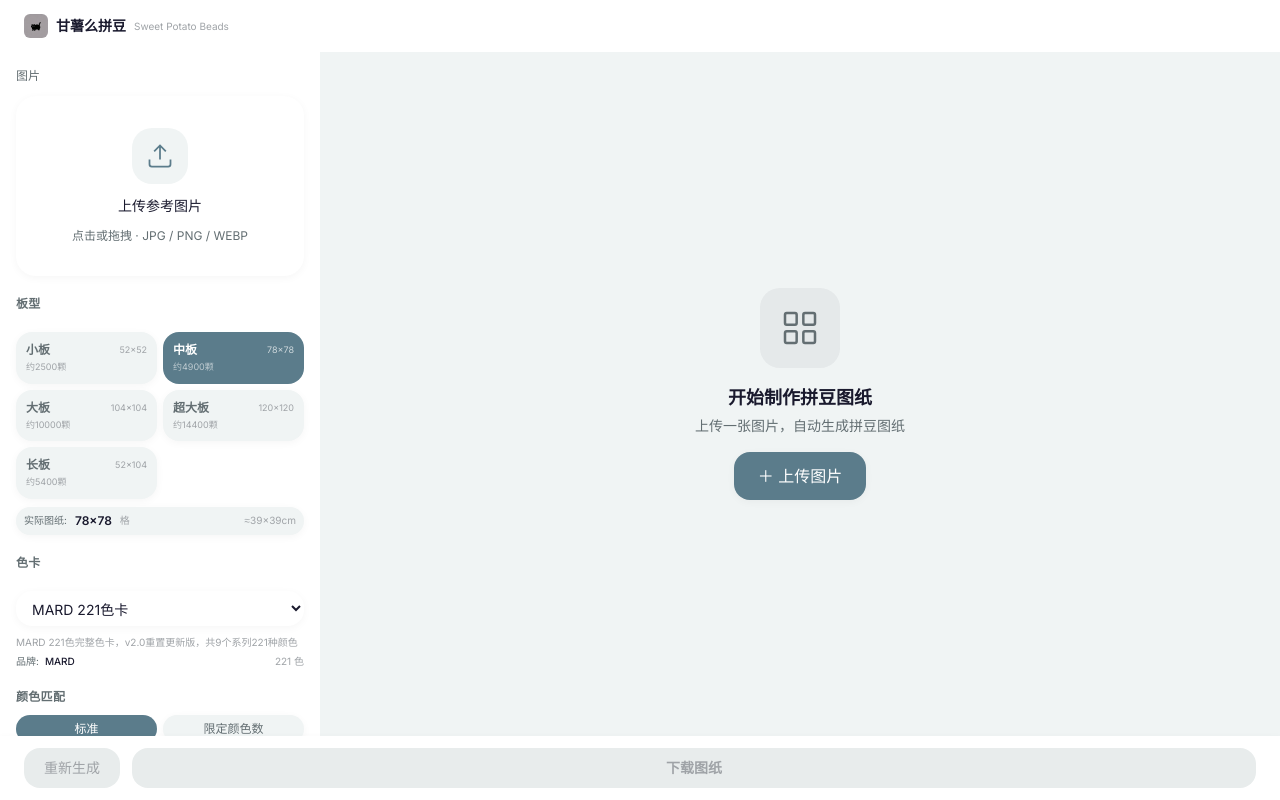
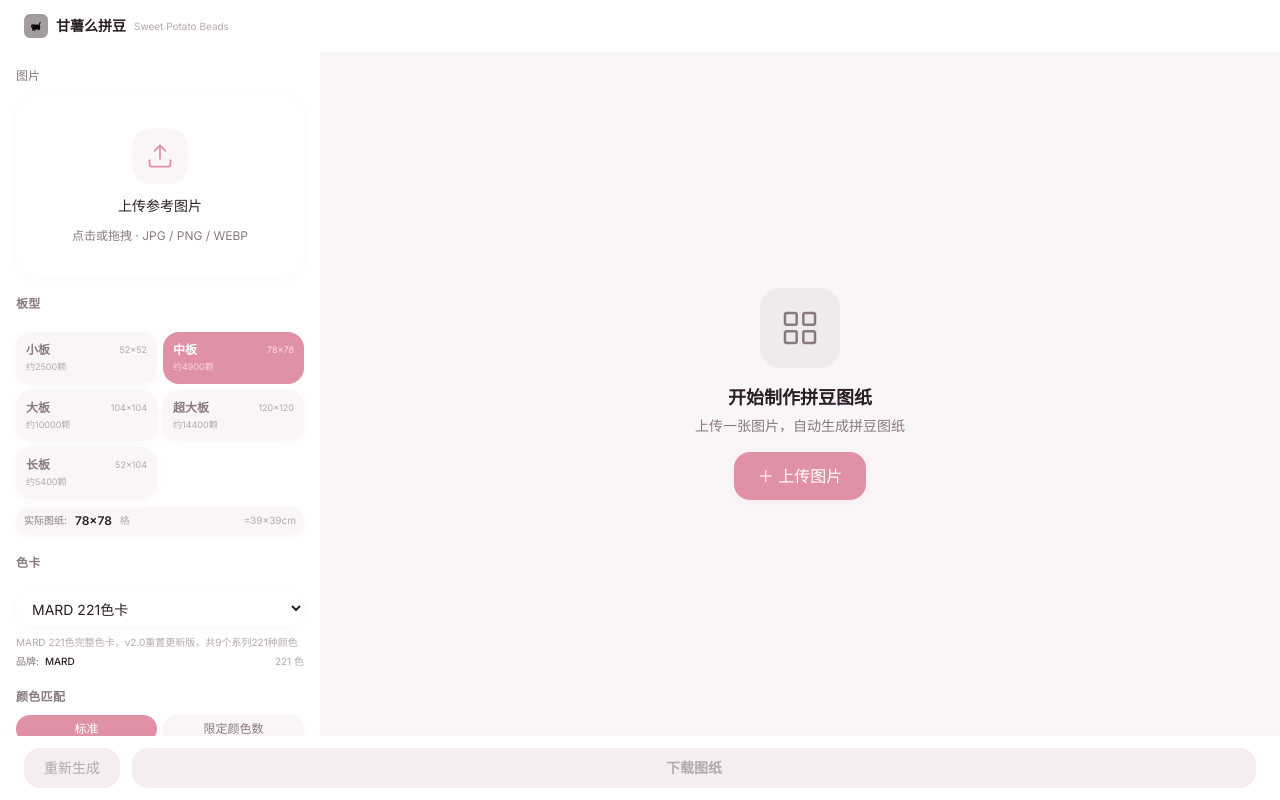
Before and after one commit to yuki243636-netizen/bead-pattern-generator, a React (Vite) app: page / in a window 1280 px wide. Built offline with nearby package versions, Linux system fonts and the light colour scheme.

Commit message:
style: UI配色从青色系调整为粉色系

```diff
--- a/src/index.css
+++ b/src/index.css
@@ -3,13 +3,13 @@
 @tailwind utilities;
 
 :root {
-  --color-bg: #F0F4F4;
+  --color-bg: #FAF5F7;
   --color-surface: #FFFFFF;
-  --color-border: #DDE3E3;
-  --color-text: #1A1A2E;
-  --color-text-secondary: #636E72;
-  --color-text-tertiary: #9FA3A7;
-  --color-accent: #5B7C8B;
+  --color-border: #E8DDE2;
+  --color-text: #2B1E26;
+  --color-text-secondary: #8A7A82;
+  --color-text-tertiary: #B5A8AE;
+  --color-accent: #E091A6;
 }
 
 * {
@@ -42,11 +42,11 @@ body {
   background: transparent;
 }
 ::-webkit-scrollbar-thumb {
-  background: #DDE3E3;
+  background: #E8DDE2;
   border-radius: 3px;
 }
 ::-webkit-scrollbar-thumb:hover {
-  background: #C5CCCC;
+  background: #D4C5CC;
 }
 
 /* Range 滑块样式 */
@@ -55,7 +55,7 @@ input[type='range'] {
   appearance: none;
   height: 4px;
   border-radius: 2px;
-  background: #DDE3E3;
+  background: #E8DDE2;
   outline: none;
 }
 input[type='range']::-webkit-slider-thumb {
@@ -64,10 +64,10 @@ input[type='range']::-webkit-slider-thumb {
   width: 18px;
   height: 18px;
   border-radius: 50%;
-  background: #5B7C8B;
+  background: #E091A6;
   cursor: pointer;
   transition: transform 0.15s ease;
-  box-shadow: 0 2px 6px rgba(91, 124, 139, 0.3);
+  box-shadow: 0 2px 6px rgba(224, 145, 166, 0.3);
 }
 input[type='range']::-webkit-slider-thumb:hover {
   transform: scale(1.15);
@@ -76,10 +76,10 @@ input[type='range']::-moz-range-thumb {
   width: 18px;
   height: 18px;
   border-radius: 50%;
-  background: #5B7C8B;
+  background: #E091A6;
   cursor: pointer;
   border: none;
-  box-shadow: 0 2px 6px rgba(91, 124, 139, 0.3);
+  box-shadow: 0 2px 6px rgba(224, 145, 166, 0.3);
 }
 
 /* Number input 去除箭头 */
@@ -154,7 +154,7 @@ input[type='number'] {
 .mobile-slider::-webkit-slider-runnable-track {
   height: 4px;
   border-radius: 2px;
-  background: #DDE3E3;
+  background: #E8DDE2;
 }
 .mobile-slider::-webkit-slider-thumb {
   -webkit-appearance: none;
@@ -162,24 +162,24 @@ input[type='number'] {
   width: 28px;
   height: 28px;
   border-radius: 50%;
-  background: #5B7C8B;
+  background: #E091A6;
   cursor: pointer;
   margin-top: -12px;
-  box-shadow: 0 2px 8px rgba(91, 124, 139, 0.3);
+  box-shadow: 0 2px 8px rgba(224, 145, 166, 0.3);
 }
 .mobile-slider::-moz-range-track {
   height: 4px;
   border-radius: 2px;
-  background: #DDE3E3;
+  background: #E8DDE2;
 }
 .mobile-slider::-moz-range-thumb {
   width: 28px;
   height: 28px;
   border-radius: 50%;
-  background: #5B7C8B;
+  background: #E091A6;
   cursor: pointer;
   border: none;
-  box-shadow: 0 2px 8px rgba(91, 124, 139, 0.3);
+  box-shadow: 0 2px 8px rgba(224, 145, 166, 0.3);
 }
 
 /* 防止移动端双击缩放 */
--- a/src/utils/exporter.ts
+++ b/src/utils/exporter.ts
@@ -117,7 +117,7 @@ function openImageInNewTab(dataUrl: string): void {
           <style>
             * { margin: 0; padding: 0; box-sizing: border-box; }
             body {
-              background: #1a1a1a;
+              background: #2B1E26;
               display: flex;
               flex-direction: column;
               align-items: center;
--- a/tailwind.config.js
+++ b/tailwind.config.js
@@ -9,38 +9,38 @@ export default {
       },
       colors: {
         ink: {
-          DEFAULT: '#1A1A2E',   // soft charcoal (was #1a1a1a)
-          light: '#3D3D5C',
-          lighter: '#636E72',   // medium gray (was #6b6b6b)
-          lightest: '#9FA3A7'   // lighter gray (was #9b9b9b)
+          DEFAULT: '#2B1E26',   // 深褐紫 — 偏暖的深色文字
+          light: '#4D3A4C',
+          lighter: '#8A7A82',   // 暖灰
+          lightest: '#B5A8AE'   // 浅暖灰
         },
         paper: {
-          DEFAULT: '#F0F4F4',   // cool off-white (was #fafafa)
-          light: '#FFFFFF',     // pure white card (was #ffffff)
-          dark: '#E8ECEC',      // subtle surface (was #f0f0f0)
-          darker: '#DDE3E3'     // very subtle border (was #e8e8e8)
+          DEFAULT: '#FAF5F7',   // 极浅粉白 — 温暖背景
+          light: '#FFFFFF',     // 纯白卡片
+          dark: '#F5EDF0',      // 浅粉灰
+          darker: '#E8DDE2'     // 粉色边框
         },
-        // Accent colors — soft, desaturated pastels
+        // Accent colors — 粉色系
         accent: {
-          teal: '#5B7C8B',      // muted teal — primary actions
-          tealDark: '#4A6573',  // darker teal for hover
-          pink: '#E8B4B8',      // soft pink — highlights
-          amber: '#E8A87C',     // warm amber — warnings
-          lavender: '#C9B8D9',  // soft lavender
-          mint: '#A8D5BA',      // soft mint
-          cream: '#F4E4BC',     // warm cream
+          teal: '#E091A6',      // 柔玫瑰粉 — 主操作色（保留 teal 键名避免大面积改代码）
+          tealDark: '#D17E96',  // 深玫瑰粉 — hover
+          pink: '#E8B4B8',      // 浅粉 — 高亮
+          amber: '#E8A87C',     // 暖橙 — 警告
+          lavender: '#C9B8D9',  // 柔紫
+          mint: '#A8D5BA',      // 柔薄荷
+          cream: '#F4E4BC',     // 暖奶油
         }
       },
       borderRadius: {
-        xl: '1rem',       // 16px (was 0.875rem)
+        xl: '1rem',       // 16px
         '2xl': '1.25rem', // 20px
         '3xl': '1.75rem', // 28px
       },
       boxShadow: {
-        soft: '0 2px 8px rgba(0,0,0,0.04)',
-        card: '0 4px 20px rgba(0,0,0,0.06)',
-        elevated: '0 8px 32px rgba(0,0,0,0.08)',
-        inner: 'inset 0 1px 3px rgba(0,0,0,0.04)',
+        soft: '0 2px 8px rgba(180, 100, 130, 0.05)',
+        card: '0 4px 20px rgba(180, 100, 130, 0.08)',
+        elevated: '0 8px 32px rgba(180, 100, 130, 0.10)',
+        inner: 'inset 0 1px 3px rgba(180, 100, 130, 0.04)',
       }
     }
   },
```
